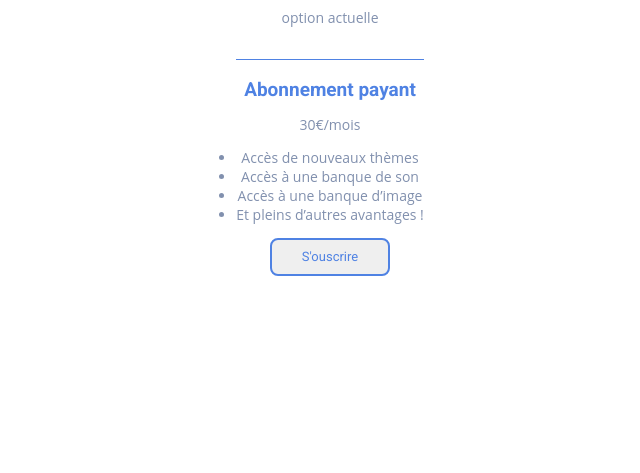
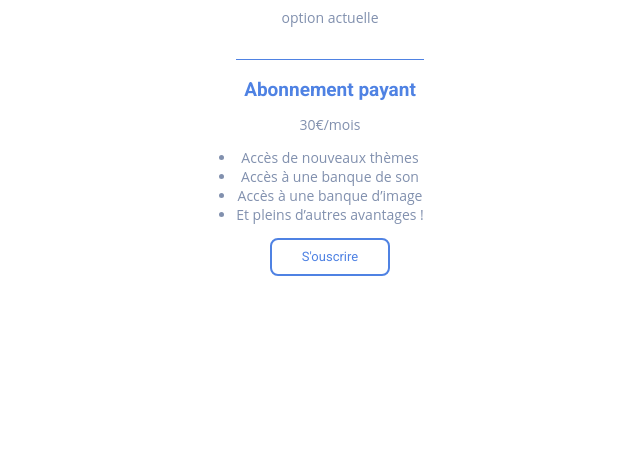
Before and after one commit to Fanny8p/Makidoo-ecv, a PHP site: page /abonnement.php in a window 1280 px wide. Shown: the part 219-692 px from the top of the page, without its empty margins (310-950 px from the left). Run offline with PHP 8.4, Linux system fonts and the light colour scheme.

Commit message:
btn abonnement

```diff
--- a/css/main.css
+++ b/css/main.css
@@ -399,6 +399,7 @@ p.formulaire-round1:hover {
     font-family: Roboto, sans-serif;
     font-size: 13px;
     margin: auto;
+    background: #fff
 }
 
 .btn-formulaire:hover {
```
